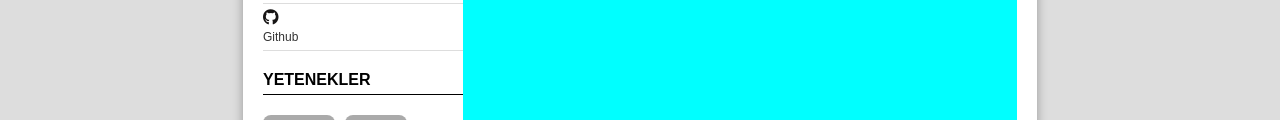
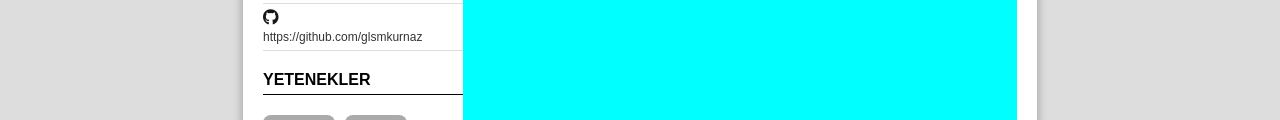
Before and after one commit to glsmkurnaz/glsmkurnaz.github.io, a plain HTML site: page index.html in a window 1280 px wide. Shown: the part 445-565 px from the top of the page. Drawn offline with Linux system fonts and the light colour scheme.

Commit message:
initialize project v1

```diff
--- a/index.html
+++ b/index.html
@@ -54,7 +54,8 @@
           <div class="contactContainer">
             <div><i id="github" class="fa-brands fa-github"></i></div>
             <div>
-              <a target="_blank" href="https://github.com/glsmkurnaz">Github</a>
+              <a target="_blank" href="https://github.com/glsmkurnaz">https://github.com/glsmkurnaz</a
+              >
             </div>
           </div>
           <!--skills-->
```
